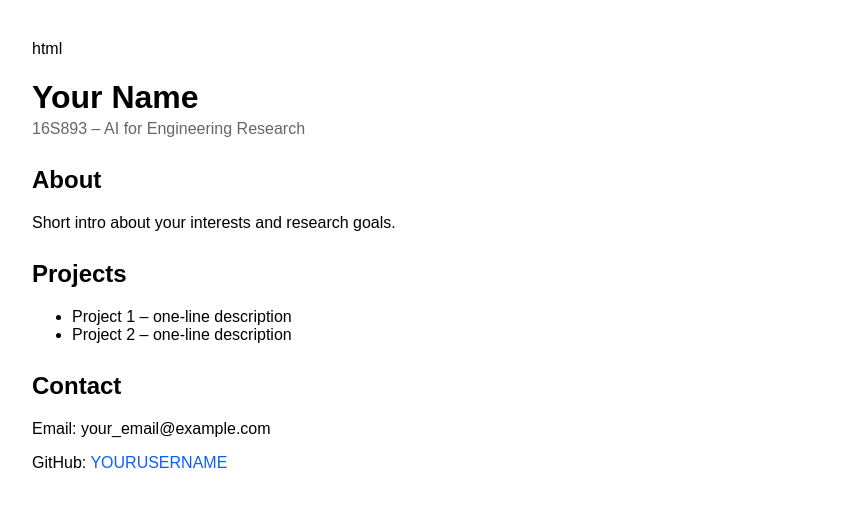
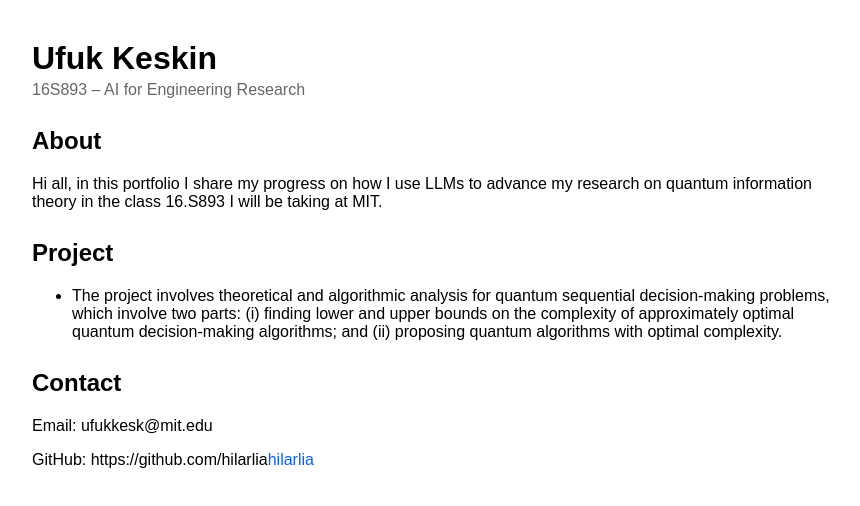
Before and after one commit to hilarlia/hilarlia, a plain HTML site: page index.html in a window 1280 px wide. Shown: the whole page, without its empty margins (8-868 px from the left). Drawn offline with Linux system fonts and the light colour scheme.

Commit message:
Revised HTML file
Updated personal information and project description in the portfolio.

```diff
--- a/index.html
+++ b/index.html
@@ -1,10 +1,9 @@
-html
-   <!doctype html>
+<!doctype html>
    <html>
      <head>
        <meta charset="utf-8" />
        <meta name="viewport" content="width=device-width,initial-scale=1" />
-       <title>Your Name - Portfolio</title>
+       <title>Ufuk Keskin - Portfolio</title>
        <style>
          body { font-family: Arial, sans-serif; margin: 40px; max-width: 800px;
  }
@@ -16,27 +15,26 @@ html
        </style>
      </head>
      <body>
-       <h1>Your Name</h1>
+       <h1>Ufuk Keskin</h1>
        <p class="muted">16S893 – AI for Engineering Research</p>
 
        <section>
          <h2>About</h2>
-         <p>Short intro about your interests and research goals.</p>
+         <p>Hi all, in this portfolio I share my progress on how I use LLMs to advance my research on quantum information theory in the class 16.S893 I will be taking at MIT.</p>
        </section>
 
        <section>
-         <h2>Projects</h2>
+         <h2>Project</h2>
          <ul>
-           <li>Project 1 – one-line description</li>
-           <li>Project 2 – one-line description</li>
+           <li>The project involves theoretical and algorithmic analysis for quantum sequential decision-making problems, which involve two parts: (i) finding lower and upper bounds on the complexity of approximately optimal quantum decision-making algorithms; and (ii) proposing quantum algorithms with optimal complexity.</li>
          </ul>
        </section>
 
        <section>
          <h2>Contact</h2>
-         <p>Email: your_email@example.com</p>
-         <p>GitHub: <a
- href="https://github.com/YOURUSERNAME">YOURUSERNAME</a></p>
+         <p>Email: ufukkesk@mit.edu</p>
+         <p>GitHub: https://github.com/hilarlia<a
+ href="https://github.com/hilarliaE">hilarlia</a></p>
        </section>
      </body>
    </html>
```
